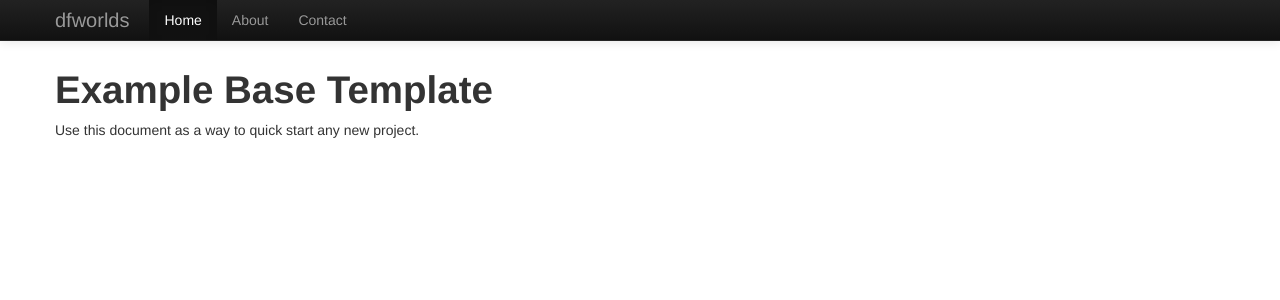
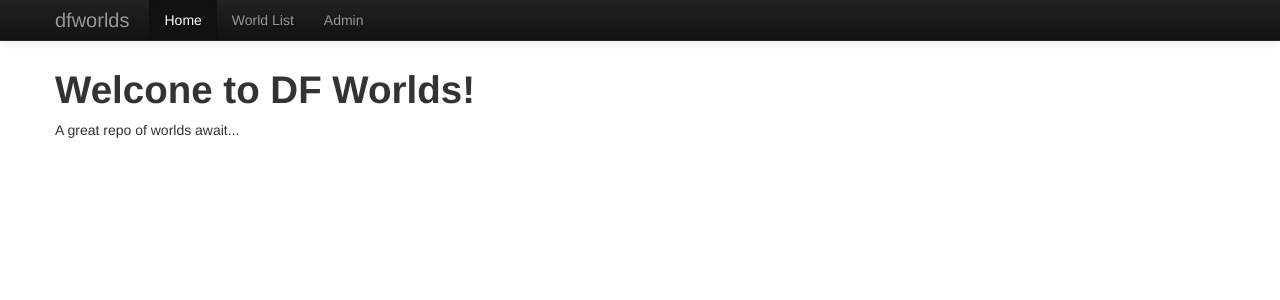
Before and after one commit to alexjj/dfworlds, a Django app: page / in a window 1280 px wide. Shown: the top 300 px of the page. Run offline with Django 3.2, Linux system fonts and the light colour scheme; parts of the project's set-up code (start-up, migrations or seed data) failed here and were passed over; some libraries are stand-ins or nearby versions.

Commit message:
Working base setup

```diff
--- a/dfworlds/dfworlds/urls.py
+++ b/dfworlds/dfworlds/urls.py
@@ -1,20 +1,13 @@
 from django.conf.urls import patterns, include, url
 from django.views.generic import TemplateView
+from django.contrib import admin
 
-# Uncomment the next two lines to enable the admin:
-from django.contrib import admin
+
+
 admin.autodiscover()
 
 urlpatterns = patterns('',
-    url(r'^$', TemplateView.as_view(template_name='base.html')),
-
-    # Examples:
-    # url(r'^$', 'dfworlds.views.home', name='home'),
-    # url(r'^dfworlds/', include('dfworlds.foo.urls')),
-
-    # Uncomment the admin/doc line below to enable admin documentation:
-    # url(r'^admin/doc/', include('django.contrib.admindocs.urls')),
-
-    # Uncomment the next line to enable the admin:
-    url(r'^admin/', include(admin.site.urls)),
+    url(r'^$', TemplateView.as_view(template_name='base.html'), name='index'),
+    url(r'^worlds/', include('worlds.urls', namespace="worlds")),
+    url(r'^admin/', include(admin.site.urls), name='admin'),
 )
--- a/dfworlds/templates/base.html
+++ b/dfworlds/templates/base.html
@@ -2,9 +2,9 @@
 <html lang="en">
   <head>
     <meta charset="utf-8">
-    <title>{% block title %}dfworlds{% endblock title %}</title>
+    <title>{% block title %}df worlds{% endblock title %}</title>
     <meta name="viewport" content="width=device-width, initial-scale=1.0">
-    <meta name="description" content="">
+    <meta name="description" content="DF Worlds repo">
     <meta name="author" content="">
 
     <!-- Le styles -->
@@ -39,12 +39,12 @@
             <span class="icon-bar"></span>
             <span class="icon-bar"></span>
           </a>
-          <a class="brand" href="#">dfworlds</a>
+          <a class="brand" href="..">dfworlds</a>
           <div class="nav-collapse collapse">
             <ul class="nav">
               <li class="active"><a href="#">Home</a></li>
-              <li><a href="#about">About</a></li>
-              <li><a href="#contact">Contact</a></li>
+              <li><a href="{% url 'worlds:list' %}">World List</a></li>
+              <li><a href="../admin">Admin</a></li>
             </ul>
           </div><!--/.nav-collapse -->
         </div>
@@ -53,11 +53,11 @@
 
     <div class="container">
 
-      <h1>{% block page_title %}Example Base Template{% endblock page_title %}</h1>
+      <h1>{% block page_title %}Welcone to DF Worlds!{% endblock page_title %}</h1>
 
-      {% block content %}
-        <p>Use this document as a way to quick start any new project.</p>
-      {% endblock content %}
+      {% block page_content %}
+        <p>A great repo of worlds await...</p>
+      {% endblock page_content %}
 
     </div> <!-- /container -->
 
--- /dev/null
+++ b/dfworlds/worlds/urls.py
@@ -0,0 +1,8 @@
+from django.conf.urls import patterns, url
+
+from worlds.views import WorldListView, WorldDetailView
+
+urlpatterns = patterns('',
+    url(r'^$', WorldListView.as_view(), name="list"),
+    url(r"^(?P<slug>[\w-]+)$", WorldDetailView.as_view(), name="detail"),
+)
```
Also changed, not shown: dfworlds/worlds/admin.py (+10 -2 lines), dfworlds/worlds/models.py (+13 -4 lines), dfworlds/worlds/templates/worlds/world_detail.html (added, +10 -0 lines), dfworlds/worlds/templates/worlds/world_list.html (added, +15 -0 lines), dfworlds/worlds/views.py (+17 -1 lines).
